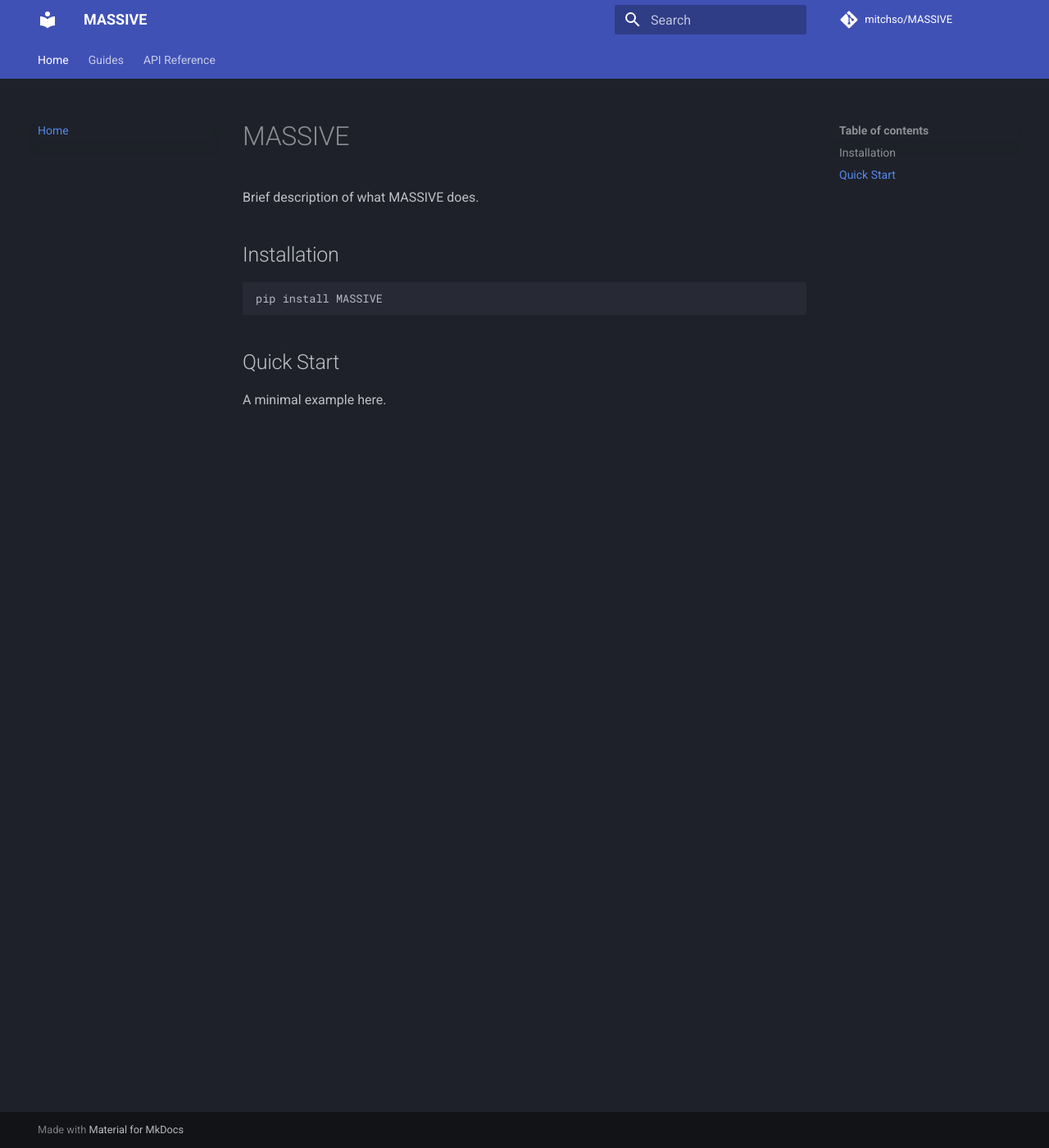
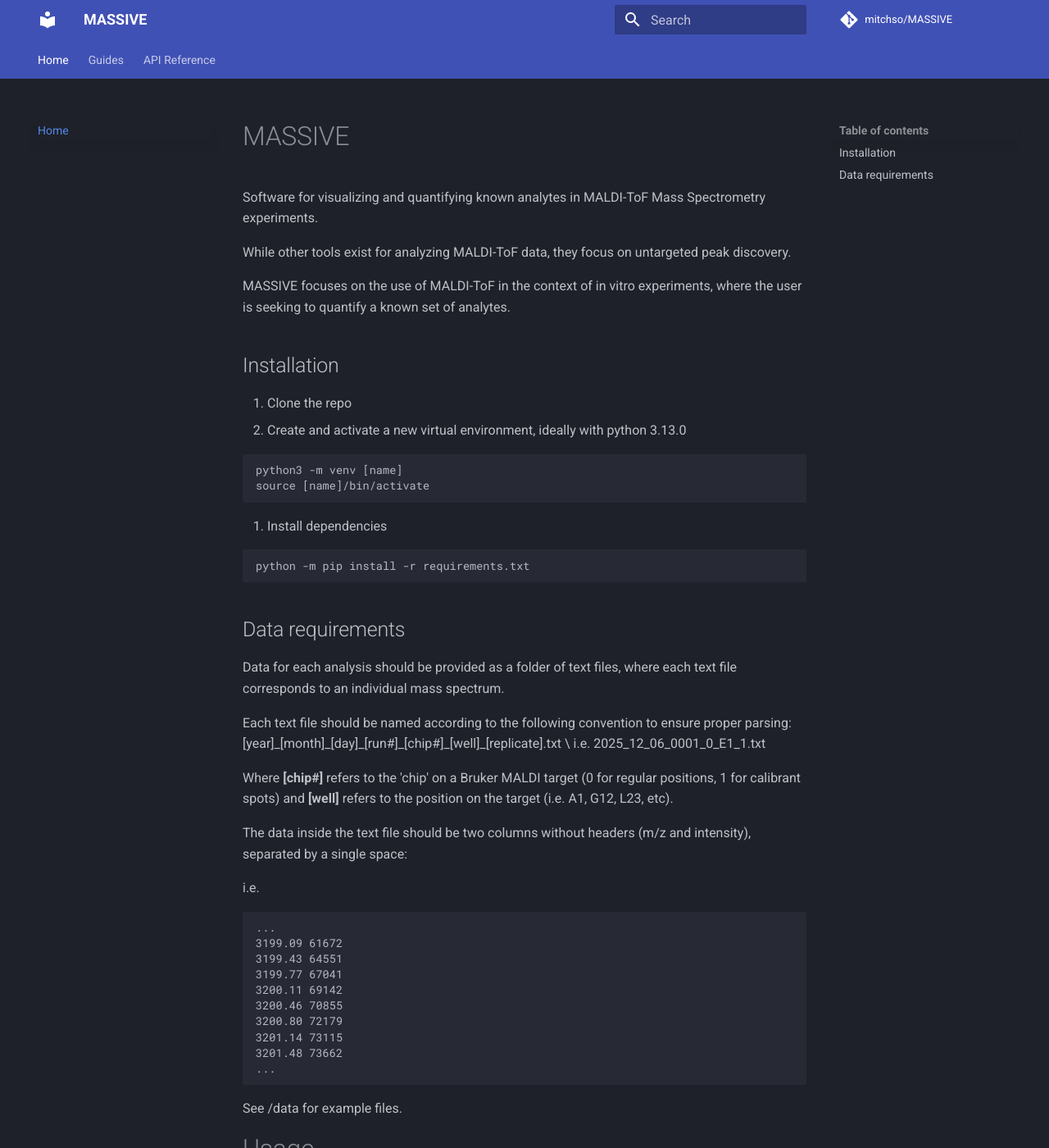
Before and after one commit to mitchso/MASSIVE, an MkDocs documentation site: the page built from docs/index.md, in a window 1280 px wide and 1400 px high. Shown: the whole window at 82% size. Built offline with MkDocs 1.6.1 and Material for MkDocs 9.7.7, drawn with Linux system fonts in a browser that asks for light colours; comment, search, counter and statistics services are not loaded; some of the changed text lies outside the part shown.

````diff
--- a/docs/index.md
+++ b/docs/index.md
@@ -1,13 +1,51 @@
 # MASSIVE
 
-Brief description of what MASSIVE does.
+Software for visualizing and quantifying known analytes in MALDI-ToF Mass Spectrometry experiments.
 
-## Installation
+While other tools exist for analyzing MALDI-ToF data, they focus on untargeted peak discovery.
 
-```bash
-pip install MASSIVE
+MASSIVE focuses on the use of MALDI-ToF in the context of in vitro experiments, where the user is seeking to quantify a known set of analytes.
+
+
+##Installation
+1. Clone the repo
+2. Create and activate a new virtual environment, ideally with python 3.13.0
+```
+python3 -m venv [name]
+source [name]/bin/activate
+```
+3. Install dependencies
+```
+python -m pip install -r requirements.txt
 ```
 
-## Quick Start
+## Data requirements
+Data for each analysis should be provided as a folder of text files, where each text file corresponds to an individual mass spectrum.
 
-A minimal example here.
+Each text file should be named according to the following convention to ensure proper parsing:
+     [year]\_[month]\_[day]\_[run#]\_[chip#]\_[well]\_[replicate].txt \
+i.e. 2025_12_06_0001_0_E1_1.txt
+
+Where **[chip#]** refers to the 'chip' on a Bruker MALDI target (0 for regular positions, 1 for calibrant spots) and **[well]** refers to the position on the target (i.e. A1, G12, L23, etc).
+
+The data inside the text file should be two columns without headers (m/z and intensity), separated by a single space:
+
+i.e.
+```aiignore
+...
+3199.09 61672
+3199.43 64551
+3199.77 67041
+3200.11 69142
+3200.46 70855
+3200.80 72179
+3201.14 73115
+3201.48 73662
+...
+```
+
+See /data for example files.
+
+# Usage
+Analysis is mainly performed using four objects, Experiment, Sample, Oligo and Scoring.
+See notebooks contained in /demos for usage examples.
--- a/mkdocs.yml
+++ b/mkdocs.yml
@@ -28,6 +28,7 @@ plugins:
 nav:
   - Home: index.md
   - Guides:
+    - Input data formatting assistance: guides/data_formatting.md
     - Planning an Experiment: guides/plan-experiment.md
     - Analyzing an Experiment: guides/analyze-experiment.md
     - Scoring Enzymes: guides/score-enzymes.md
````
Also changed, not shown: README.md (+8 -40 lines), docs/guides/data_formatting.md (added, +26 -0 lines).
